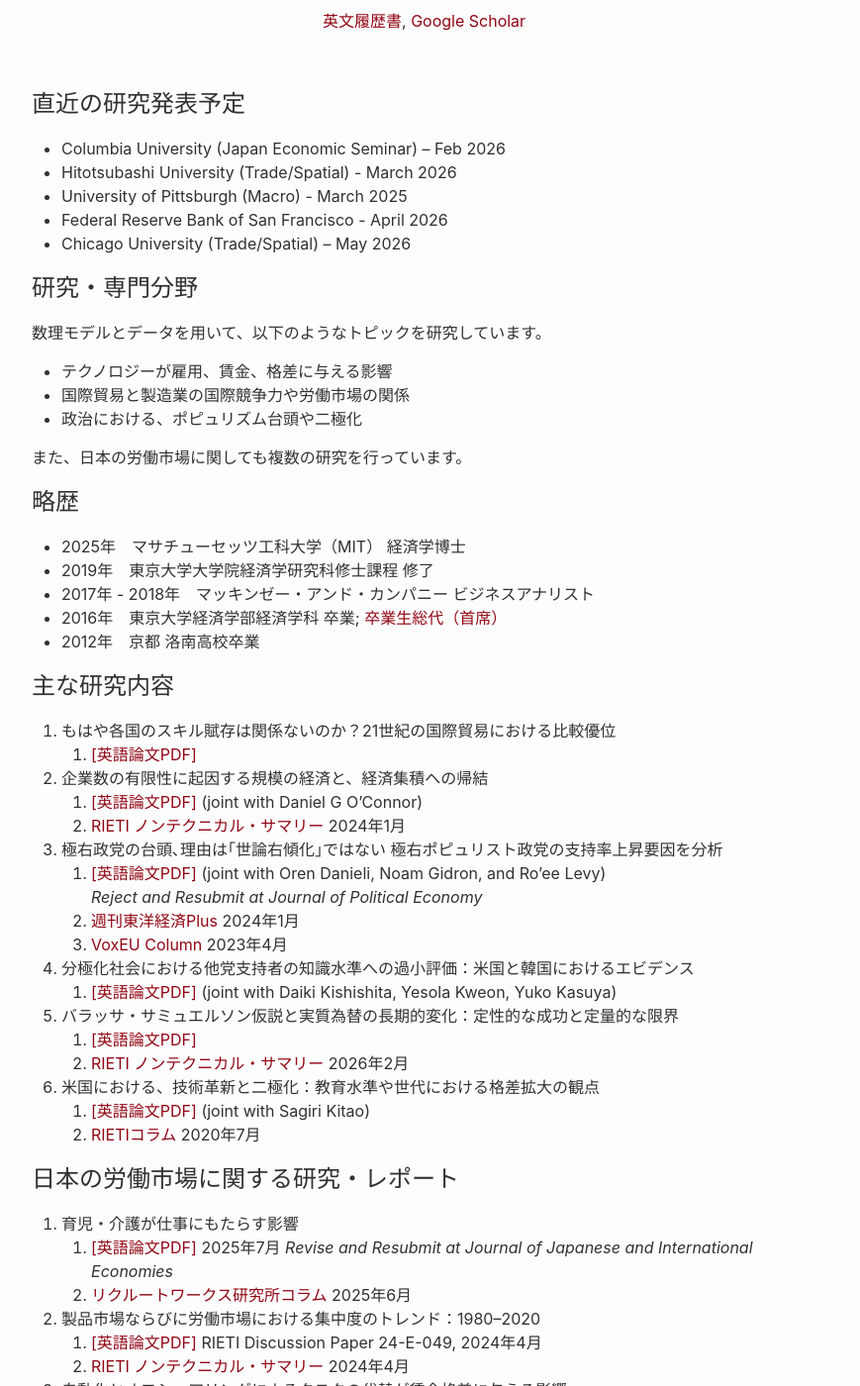
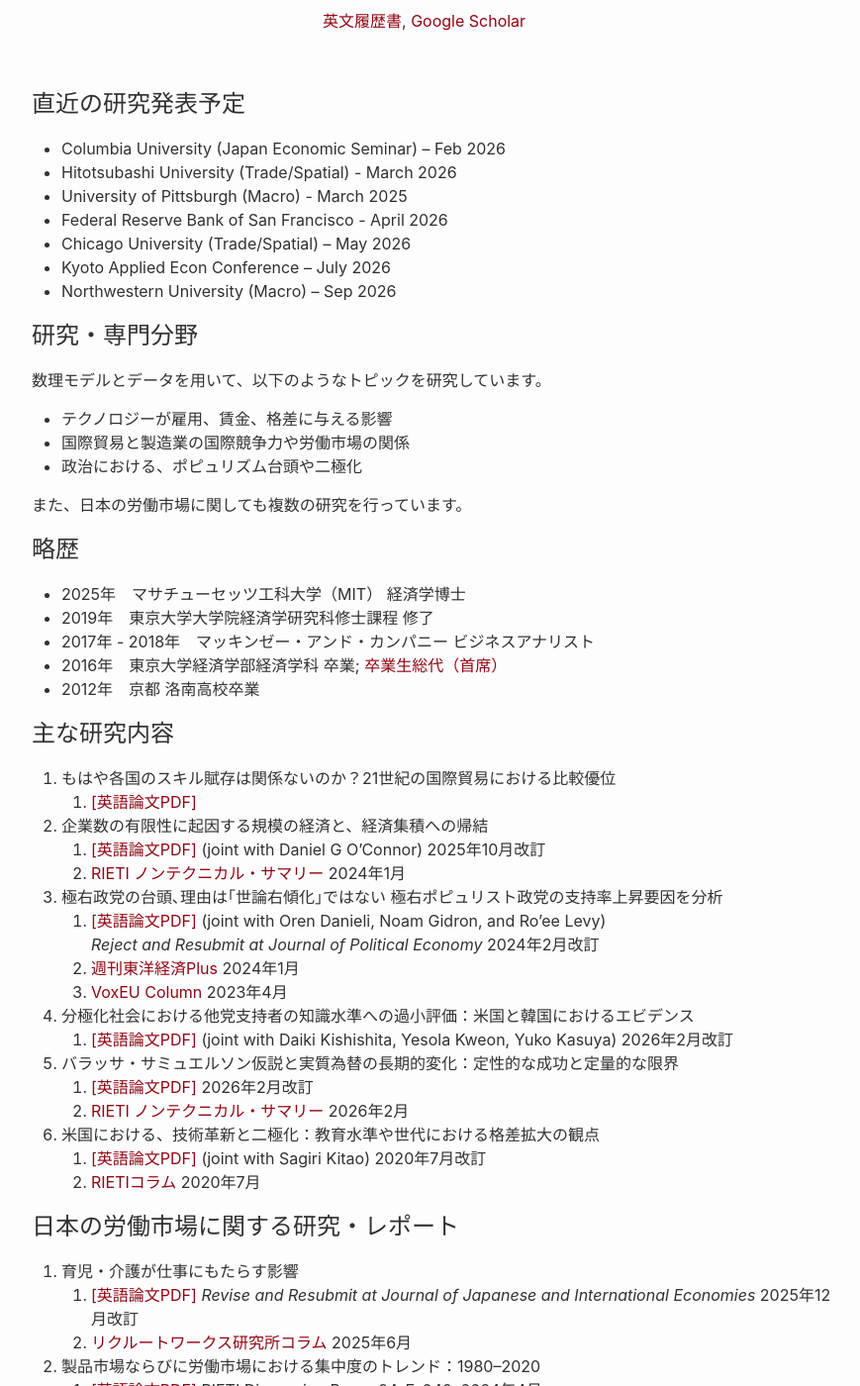
Before and after one commit to shinnkikuchi/shinnkikuchi.github.io, a Jekyll site: the page built from index_ja.md, in a window 1280 px wide and 1400 px high, scrolled down 294 px. Shown: the whole window at 99% size, without its empty margins (188-1057 px from the left). Built offline with Jekyll 4.4.1, drawn with Linux system fonts in a browser that asks for light colours.

Commit message:
Update index_ja.md

```diff
--- a/index_ja.md
+++ b/index_ja.md
@@ -13,6 +13,8 @@ permalink: /ja/
 - University of Pittsburgh (Macro) - March 2025
 - Federal Reserve Bank of San Francisco - April 2026
 - Chicago University (Trade/Spatial) – May 2026
+- Kyoto Applied Econ Conference – July 2026
+- Northwestern University (Macro) – Sep 2026
 
 ## 研究・専門分野
 
@@ -39,31 +41,31 @@ permalink: /ja/
 
 
 2. 企業数の有限性に起因する規模の経済と、経済集積への帰結
-   1. <a href="https://www.shinnosuke-kikuchi.com/files/research/KIKUCHI-OCONNOR-granular-spatial.pdf" target="_blank">[英語論文PDF]</a> (joint with Daniel G O'Connor)
+   1. <a href="https://www.shinnosuke-kikuchi.com/files/research/KIKUCHI-OCONNOR-granular-spatial.pdf" target="_blank">[英語論文PDF]</a> (joint with Daniel G O'Connor)  2025年10月改訂
    2. <a href="https://www.rieti.go.jp/jp/publications/nts/24e005.html" target="_blank">RIETI ノンテクニカル・サマリー</a>  2024年1月
 
 3. 極右政党の台頭､理由は｢世論右傾化｣ではない 極右ポピュリスト政党の支持率上昇要因を分析
    1. <a href="https://www.shinnosuke-kikuchi.com/files/research/DGKL-Populism.pdf" target="_blank">[英語論文PDF]</a> (joint with Oren Danieli, Noam Gidron, and Ro’ee Levy)
-   _Reject and Resubmit at Journal of Political Economy_
+   _Reject and Resubmit at Journal of Political Economy_  2024年2月改訂
    2. <a href="https://toyokeizai.net/articles/-/728611" target="_blank">週刊東洋経済Plus</a> 2024年1月
    3. <a href="https://cepr.org/voxeu/columns/decomposing-rise-populist-radical-right-how-changes-priorities-explain-electoral" target="_blank">VoxEU Column</a> 2023年4月
 
 4. 分極化社会における他党支持者の知識水準への過小評価：米国と韓国におけるエビデンス
-   1. <a href="/files/research/KKKK-partisan-disbelief.pdf" target="_blank">[英語論文PDF]</a> (joint with Daiki Kishishita, Yesola Kweon, Yuko Kasuya)
+   1. <a href="/files/research/KKKK-partisan-disbelief.pdf" target="_blank">[英語論文PDF]</a> (joint with Daiki Kishishita, Yesola Kweon, Yuko Kasuya)  2026年2月改訂
 
 5. バラッサ・サミュエルソン仮説と実質為替の長期的変化：定性的な成功と定量的な限界
-   1. <a href="/files/research/KIKUCHI-BS.pdf" target="_blank">[英語論文PDF]</a>
+   1. <a href="/files/research/KIKUCHI-BS.pdf" target="_blank">[英語論文PDF]</a> 2026年2月改訂
    2. <a href="https://www.rieti.go.jp/jp/publications/nts/26e012.html" target="_blank">RIETI ノンテクニカル・サマリー</a>  2026年2月
 
 6. 米国における、技術革新と二極化：教育水準や世代における格差拡大の観点
-   1. <a href="https://www.shinnosuke-kikuchi.com/files/research/KK-ROBOT.pdf" target="_blank">[英語論文PDF]</a> (joint with Sagiri Kitao)
+   1. <a href="https://www.shinnosuke-kikuchi.com/files/research/KK-ROBOT.pdf" target="_blank">[英語論文PDF]</a> (joint with Sagiri Kitao)  2020年7月改訂
    2. <a href="https://www.rieti.go.jp/jp/columns/a01_0605.html" target="_blank">RIETIコラム</a>  2020年7月
 
 
 ## 日本の労働市場に関する研究・レポート
 
 1. 育児・介護が仕事にもたらす影響
-   1. <a href="https://www.shinnosuke-kikuchi.com/files/research/KIKUCHI_LTC_Penalty.pdf" target="_blank">[英語論文PDF]</a> 2025年7月  _Revise and Resubmit at Journal of Japanese and International Economies_
+   1. <a href="https://www.shinnosuke-kikuchi.com/files/research/KIKUCHI_LTC_Penalty.pdf" target="_blank">[英語論文PDF]</a>  _Revise and Resubmit at Journal of Japanese and International Economies_  2025年12月改訂
    2. <a href="https://www.works-i.com/surveys/column/jpsedcolumn/detail006.html" target="_blank">リクルートワークス研究所コラム</a>  2025年6月
 
 2. 製品市場ならびに労働市場における集中度のトレンド：1980–2020
```
